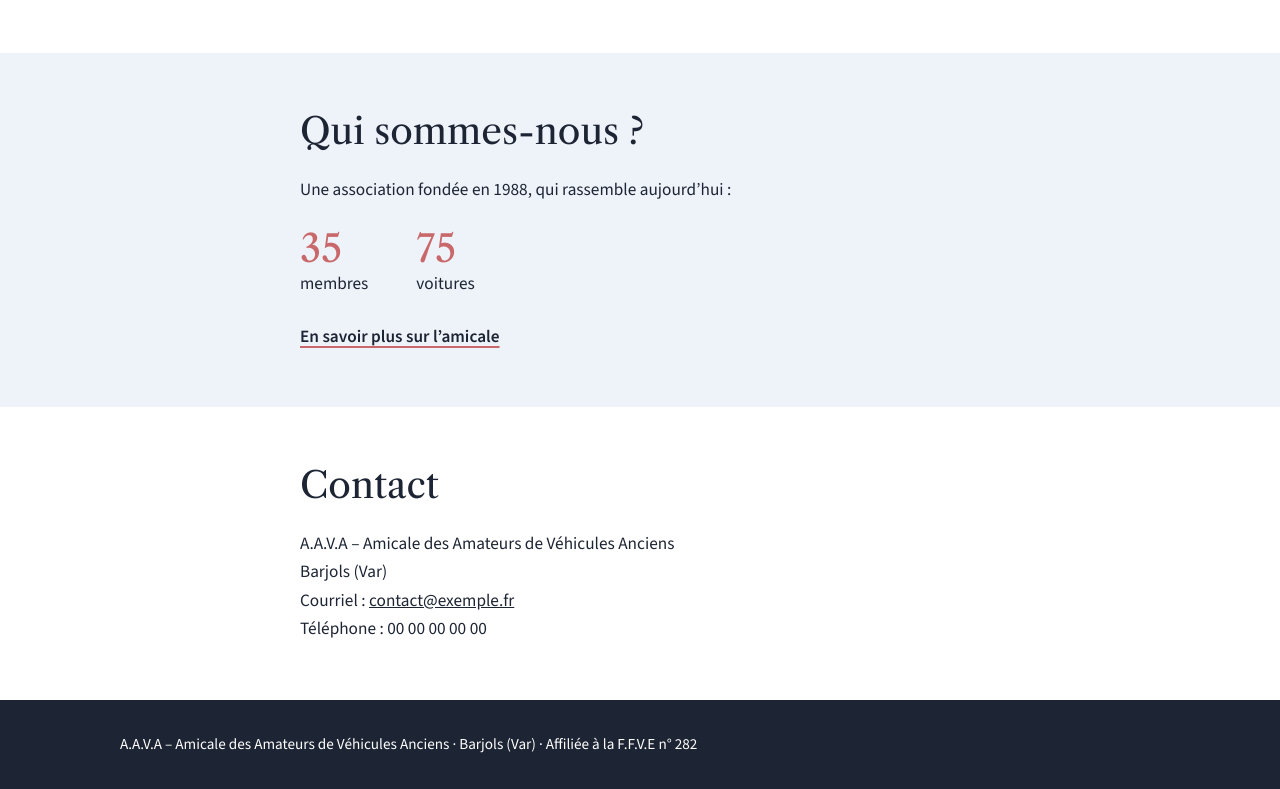
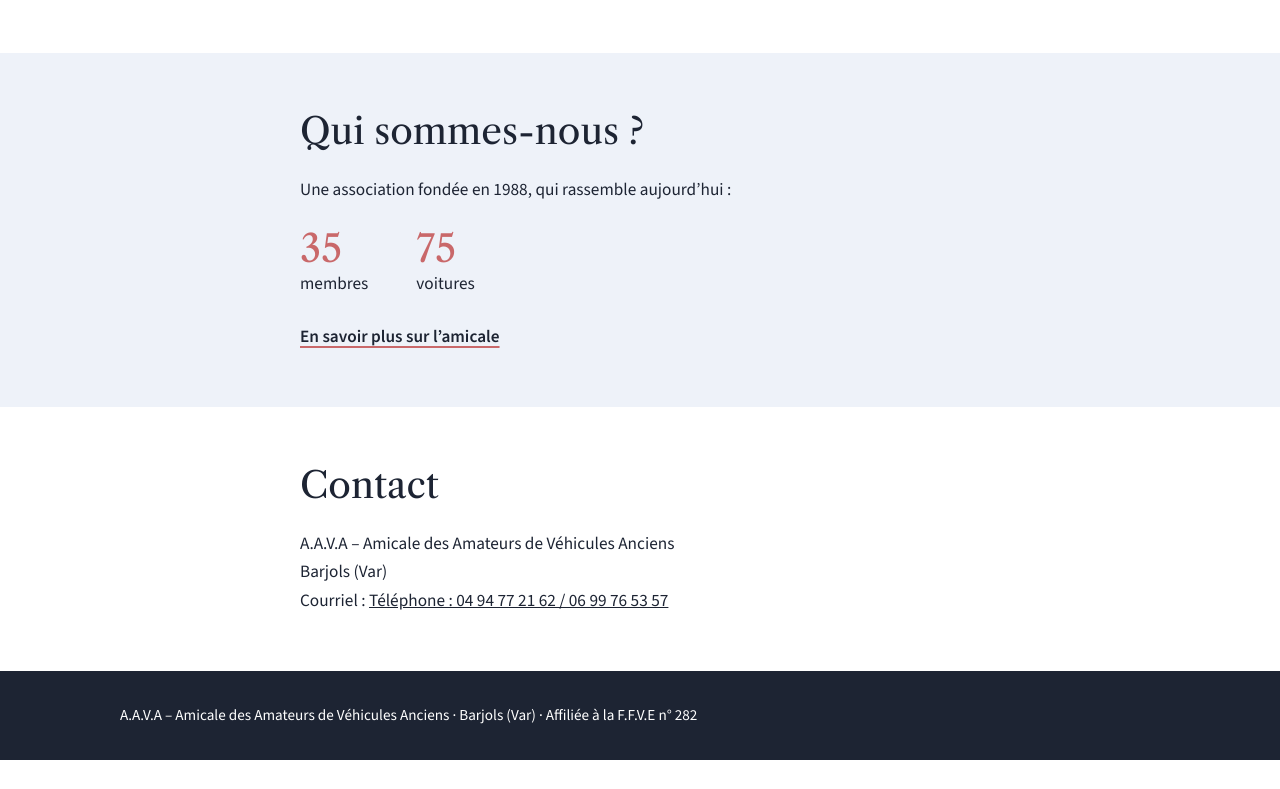
Before and after one commit to cerwad/aava, a plain HTML site: page index.html in a window 1280 px wide. Shown: the part 1337-2126 px from the top of the page. After the commit the page ends 2097 px from the top, so only its background shows below. Drawn offline with nearby package versions, Linux system fonts and the light colour scheme.

Commit message:
Added contact info

```diff
--- a/index.html
+++ b/index.html
@@ -103,7 +103,7 @@
                 <h2>Contact</h2>
                 <address>A.A.V.A – Amicale des Amateurs de Véhicules Anciens<br>Barjols (Var)<br>
                     <!-- À COMPLÉTER : adresse postale, téléphone, e-mail -->
-                    Courriel : <a href="mailto:contact@exemple.fr">contact@exemple.fr</a><br>Téléphone : 00 00 00 00 00
+                    Courriel : <a href="mailto:aava.barjols@gmail.com>aava.barjols@gmail.com</a><br>Téléphone :  04 94 77 21 62 / 06 99 76 53 57
                 </address>
             </div>
         </section>
```
